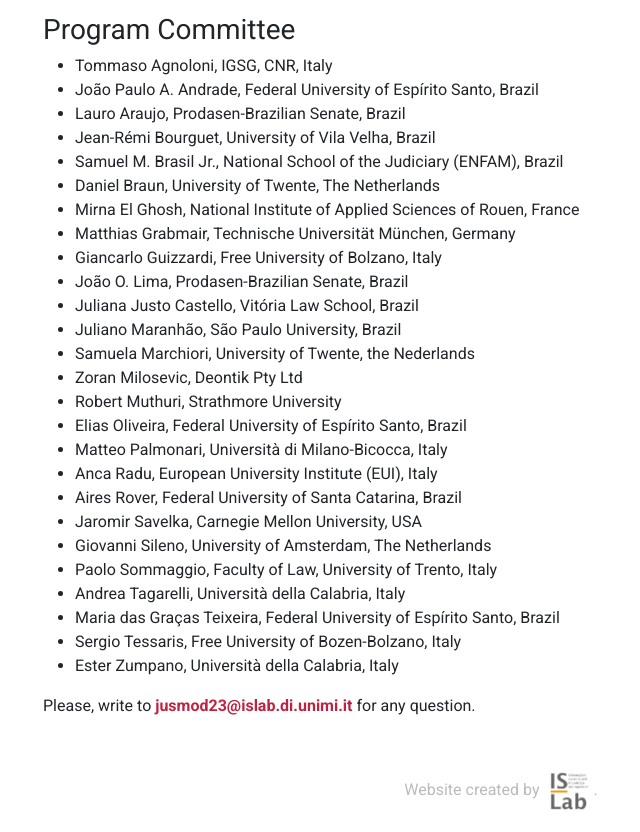
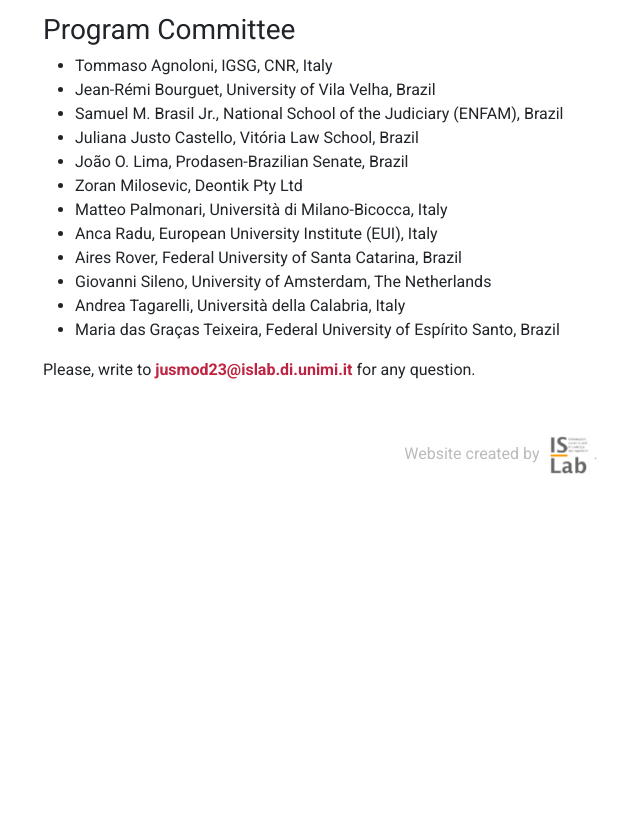
Before and after one commit to jusmod2023/jusmod2023.github.io, a plain HTML site: page index.html in a window 1280 px wide. Shown: the part 1616-2448 px from the top of the page, without its empty margins (139-779 px from the left). After the commit the page ends 2112 px from the top, so only its background shows below. Drawn offline with nearby package versions, Linux system fonts and the light colour scheme.

Commit message:
changed deadline (extension)

```diff
--- a/index.html
+++ b/index.html
@@ -71,7 +71,7 @@
           <h3 id="dates" class="link-offset">Important Dates</h3>
           <ul>
             <li>Abstract submission: July 3, 2023</li>
-            <li>Paper submission: July 10, 2023</li>
+            <li>Paper submission: <del>July 10, 2023</del> July 27, 2023</li>
             <li>Author notification: August 28, 2023</li>
             <li>Camera-ready: September 11, 2023</li>
             <li>Workshop: November 6-9, 2023 (exact date to be defined)</li>
@@ -180,74 +180,35 @@
           <h3>Program Committee</h3>
           <ul>
             <li>Tommaso Agnoloni, IGSG, CNR, Italy</li>
-            <li>
-              João Paulo A. Andrade, Federal University of Espírito Santo,
-              Brazil
-            </li>
-            <li>Lauro Araujo, Prodasen-Brazilian Senate, Brazil</li>
             <li>Jean-Rémi Bourguet, University of Vila Velha, Brazil</li>
-            <li>
-              Samuel M. Brasil Jr., National School of the Judiciary (ENFAM),
-              Brazil
-            </li>
-            <li>Daniel Braun, University of Twente, The Netherlands</li>
-            <li>
-              Mirna El Ghosh, National Institute of Applied Sciences of Rouen,
-              France
-            </li>
-            <li>Matthias Grabmair, Technische Universität München, Germany</li>
-            <li>Giancarlo Guizzardi, Free University of Bolzano, Italy</li>
+            <li>Samuel M. Brasil Jr., National School of the Judiciary (ENFAM), Brazil</li>
+            <li>Juliana Justo Castello, Vitória Law School, Brazil</li>
             <li>João O. Lima, Prodasen-Brazilian Senate, Brazil</li>
-            <li>Juliana Justo Castello, Vitória Law School, Brazil</li>
-            <li>Juliano Maranhão, São Paulo University, Brazil</li>
-            <li>Samuela Marchiori, University of Twente, the Nederlands</li>
             <li>Zoran Milosevic, Deontik Pty Ltd</li>
-            <li>Robert Muthuri, Strathmore University</li>
-            <li>
-              Elias Oliveira, Federal University of Espírito Santo, Brazil
-            </li>
             <li>Matteo Palmonari, Università di Milano-Bicocca, Italy</li>
             <li>Anca Radu, European University Institute (EUI), Italy</li>
             <li>Aires Rover, Federal University of Santa Catarina, Brazil</li>
-            <li>Jaromir Savelka, Carnegie Mellon University, USA</li>
             <li>Giovanni Sileno, University of Amsterdam, The Netherlands</li>
-            <li>
-              Paolo Sommaggio, Faculty of Law, University of Trento, Italy
-            </li>
             <li>Andrea Tagarelli, Università della Calabria, Italy</li>
-            <li>
-              Maria das Graças Teixeira, Federal University of Espírito Santo,
-              Brazil
-            </li>
-            <li>Sergio Tessaris, Free University of Bozen-Bolzano, Italy</li>
-            <li>Ester Zumpano, Università della Calabria, Italy</li>
+            <li>Maria das Graças Teixeira, Federal University of Espírito Santo, Brazil</li>
           </ul>
           <p>
             Please, write to
-            <a href="mailto:jusmod23@islab.di.unimi.it"
-              >jusmod23@islab.di.unimi.it</a
-            >
-            for any question.
+            <a href="mailto:jusmod23@islab.di.unimi.it">jusmod23@islab.di.unimi.it</a> for any question.
           </p>
         </div>
       </section>
       <footer class="container text-center mt-5">
         <p>
           Website created by
-          <a href="http://islab.di.unimi.it" target="_blank"
-            ><img
+          <a href="http://islab.di.unimi.it" target="_blank"><img
               class="islab_logo"
               src="./islab_logo.png"
-              alt="islab_logo" /></a
-          >.
+              alt="islab_logo" /></a>.
         </p>
       </footer>
     </div>
 
-    <script
-      src="https://cdn.jsdelivr.net/npm/bootstrap@5.3.0-alpha3/dist/js/bootstrap.bundle.min.js"
-      integrity="sha384-ENjdO4Dr2bkBIFxQpeoTz1HIcje39Wm4jDKdf19U8gI4ddQ3GYNS7NTKfAdVQSZe"
-      crossorigin="anonymous"
-    ></script>
+    <script src="https://cdn.jsdelivr.net/npm/bootstrap@5.3.0-alpha3/dist/js/bootstrap.bundle.min.js" integrity="sha384-ENjdO4Dr2bkBIFxQpeoTz1HIcje39Wm4jDKdf19U8gI4ddQ3GYNS7NTKfAdVQSZe" crossorigin="anonymous"></script>
   </body>
 </html>
```
